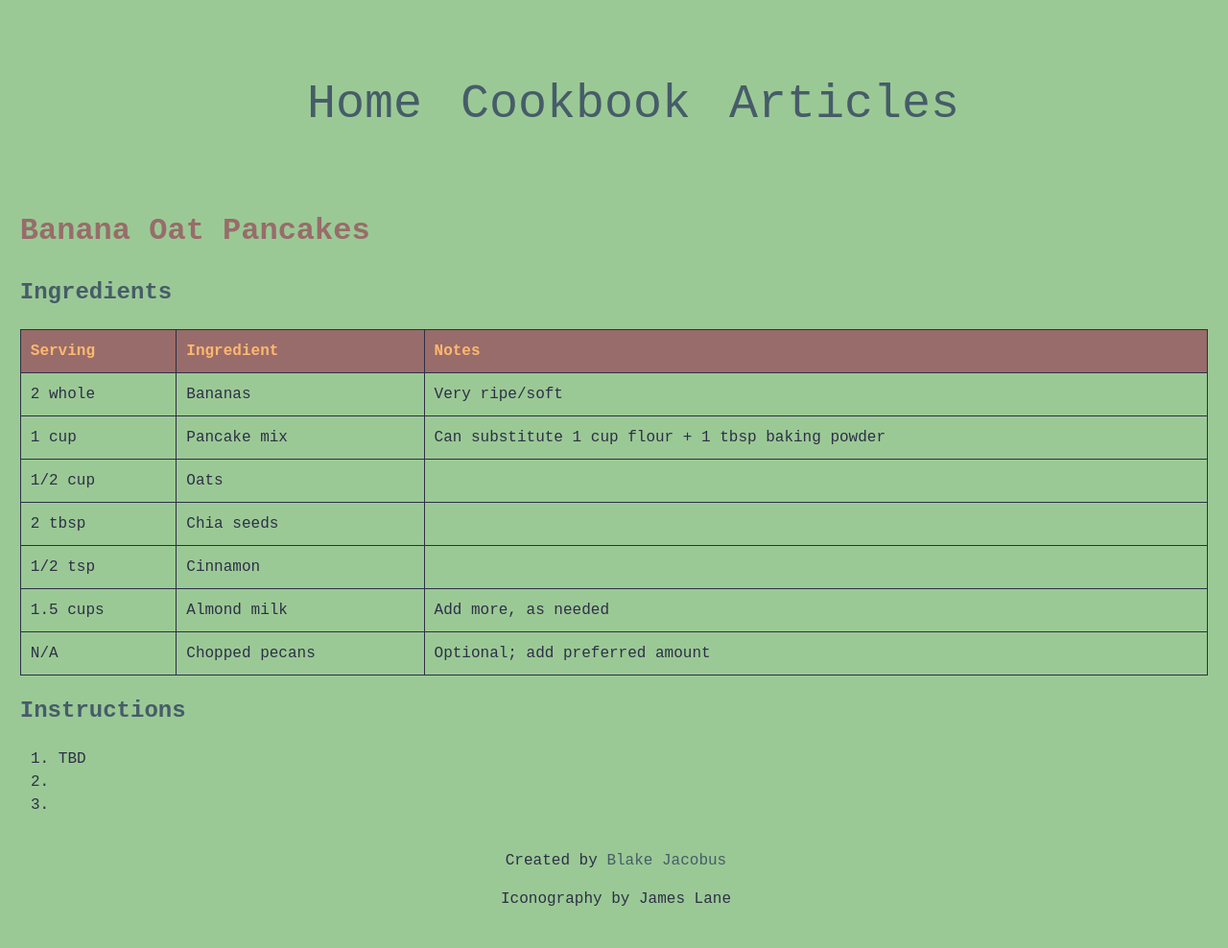
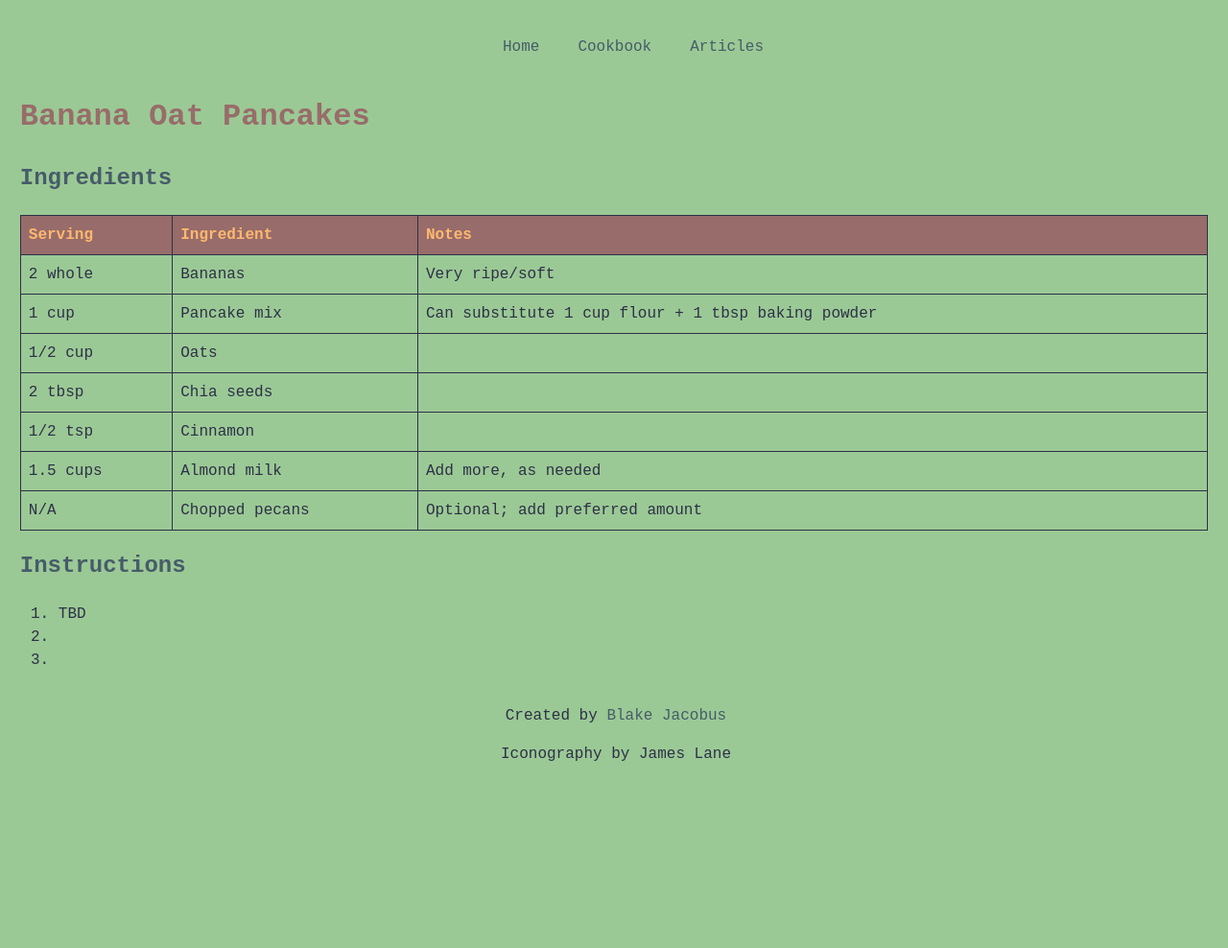
Before and after one commit to blakejacobus/creationcookbook.com, a Jekyll site: the page built from _breakfast/banana-oat-pancakes.md, in a window 1280 px wide. Shown: the whole page at 96% size. Built offline with Jekyll 4.4.1, drawn with Linux system fonts in a browser that asks for light colours; after the commit the page ends 900 px from its top, so only the background shows below that.

Commit message:
Testing nev size change

```diff
--- a/_sass/main.scss
+++ b/_sass/main.scss
@@ -67,9 +67,10 @@ h2 {
 
 nav {
   font-family: 'Courier New';
-  font-size: 50px;
+  // font-size: 50px;
   display: flex;
   justify-content: center;
+  width: 100%;
 }
 
 table,
@@ -78,7 +79,7 @@ td {
   border: 1px solid;
   border-collapse: collapse;
   border-color:#2D3047;
-  padding: 10px;
+  padding: 8px;
 }
 
 table {
```
